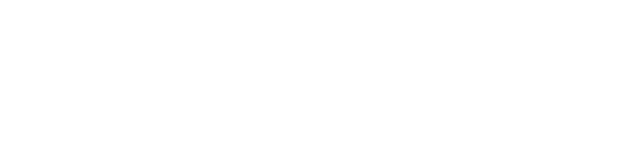
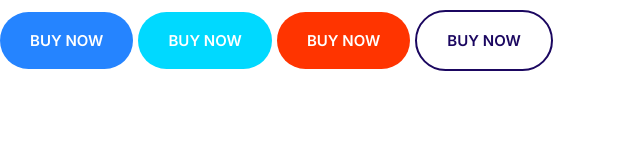
Before and after one commit to Max-256/Axwell, a plain HTML site: page index.html in a window 1280 px wide. Shown: the whole page, without its empty margins (0-640 px from the left). Drawn offline with Linux system fonts and the light colour scheme.

Commit message:
build the button component

```diff
--- a/CSS/style.css
+++ b/CSS/style.css
@@ -6,7 +6,11 @@
     --color-secondary: #00d9ff;
 }
 
-
+*,
+*::after,
+*::before{
+    box-sizing: border-box;
+}
 
 /* Typography*/
 
@@ -189,3 +193,67 @@ a{
     justify-content: center;
     align-items: center;
 }
+
+/* button */
+
+.btn{
+    border-radius: 40px;
+    border: 0;
+    cursor: pointer;
+    font-size: 1.8rem;
+    font-weight: 600;
+    margin: 1rem 0;
+    padding: 2rem 3rem;
+    text-align: center;
+    text-transform: uppercase;
+    white-space: nowrap;
+}
+
+.btn--primary{
+    background: var(--color-primary);
+    color: white;
+}
+
+.btn--primary:hover{
+    background: skyblue;
+}
+
+.btn--secondary{
+    background: var(--color-secondary);
+    color: white;
+}
+
+.btn--secondary:hover{
+    background: lightgreen;
+}
+
+.btn--accent{
+    background: var(--color-accent);
+    color: white;
+}
+
+.btn--accent:hover{
+    background: yellowgreen;
+}
+
+.btn--outline{
+    background: white;
+    color: var(--color-heading);
+    border: 2px solid var(--color-heading);
+}
+
+.btn--outline:hover{
+    background: var(--color-heading);
+    color: white;
+}
+
+.btn--block{
+    width: 100%;
+    display: inline-block;
+}
+
+@media screen and (min-width: 1024px) {
+    .btn{
+        font-size: 1.5rem;
+    }
+}
--- a/index.html
+++ b/index.html
@@ -14,5 +14,10 @@
     <link rel="stylesheet" href="CSS/normalize.css" />
     <link rel="stylesheet" href="CSS/style.css" />
   </head>
-  <body></body>
+  <body>
+    <button class="btn btn--primary">buy now</button>
+    <button class="btn btn--secondary">buy now</button>
+    <button class="btn btn--accent">buy now</button>
+    <button class="btn btn--outline">buy now</button>
+  </body>
 </html>
```
